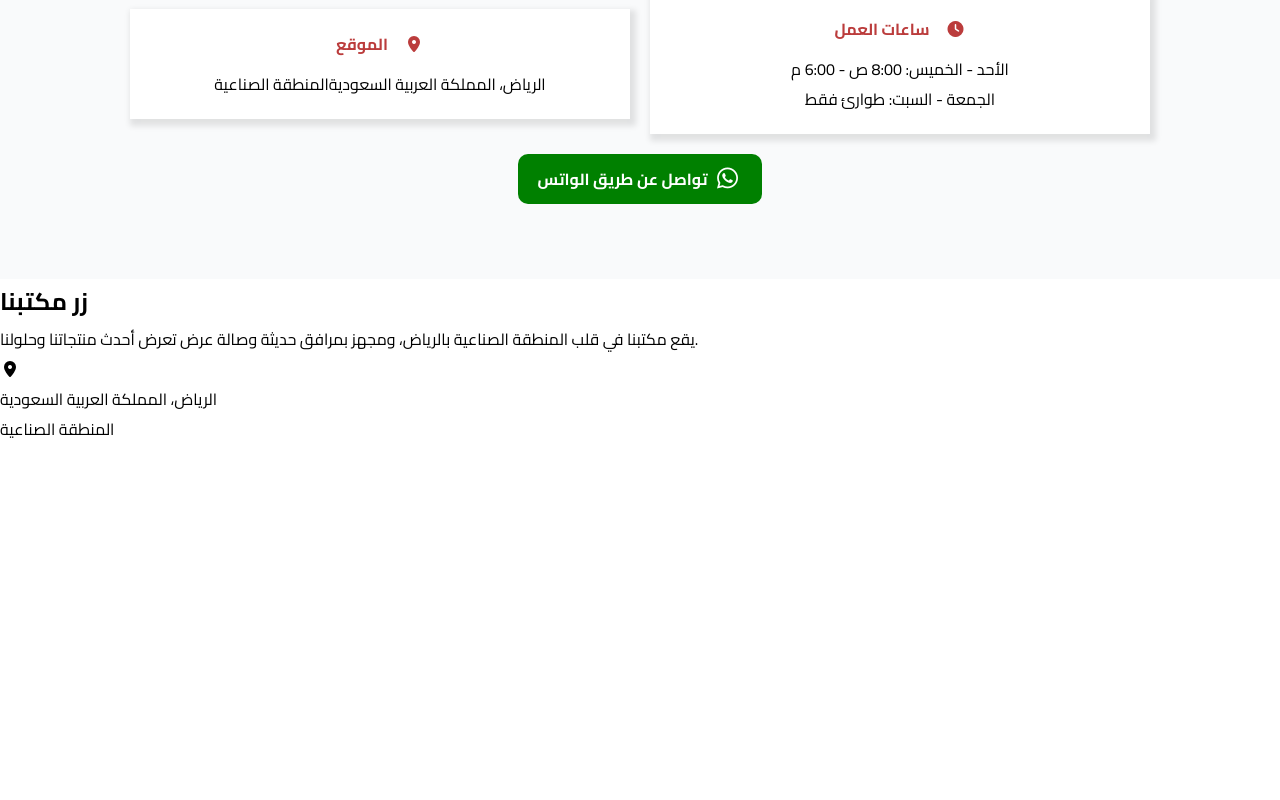
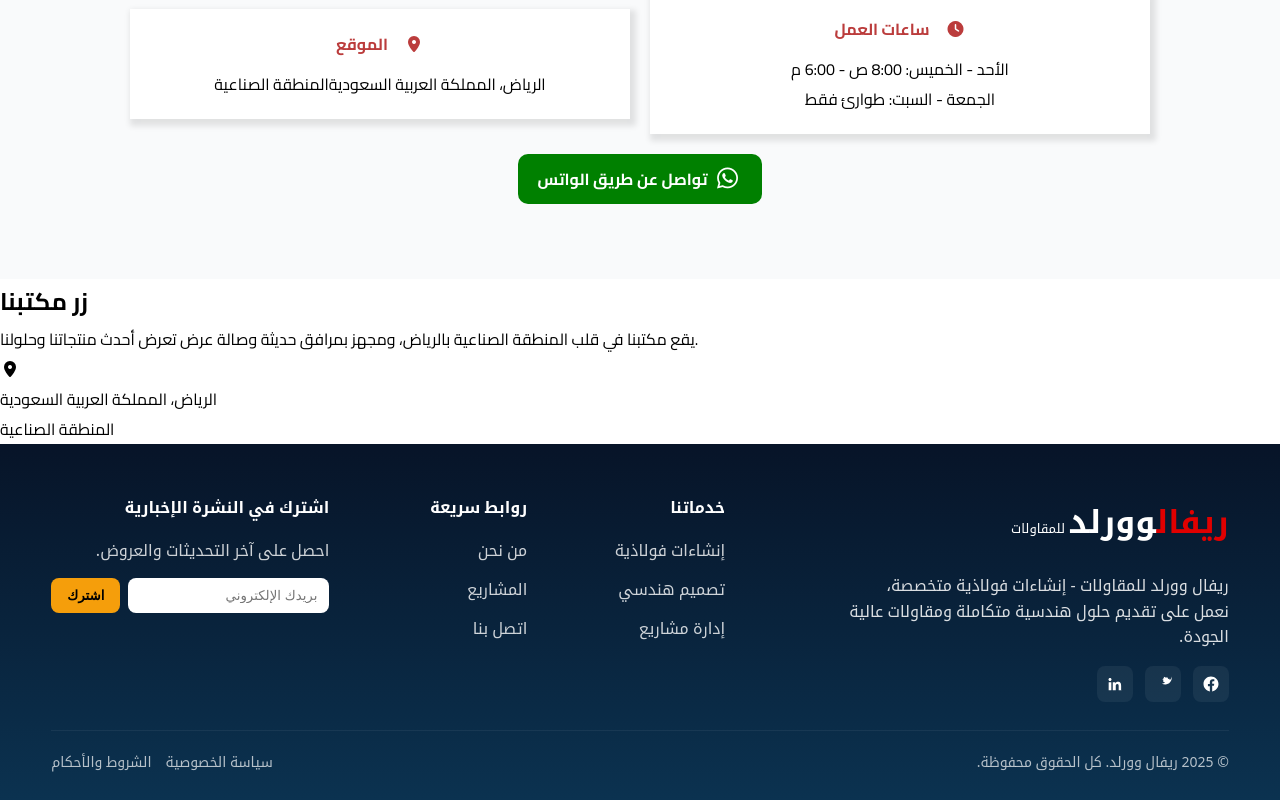
Before and after one commit to SHLcomp/reval-world, a React (Vite) app: page / in a window 1280 px wide. Shown: the part 5983-6783 px from the top of the page. Before the commit the page ends 6427 px from the top, so only its background shows below. Built offline with nearby package versions, Linux system fonts and the light colour scheme.

Commit message:
added footer back again after removing gh pages and disconnecting the repo and reconnecting it

```diff
--- a/src/pages/Home.jsx
+++ b/src/pages/Home.jsx
@@ -8,7 +8,7 @@
 import Stats from '../components/stats/Stats';
 import ContactForm from '../components/contactForm/ContactForm';
 import ContactInfo from '../components/contactInfo/ContactInfo';
-// import Footer from '../components/footer/Footer';
+import Footer from '../components/footer/Footer';
 import Location from '../components/location/Location';
 
 export const Home = () => {
@@ -24,6 +24,7 @@
         <ContactForm />
         <ContactInfo />
         <Location />
+        <Footer />
     </div>
   )
 }
```
